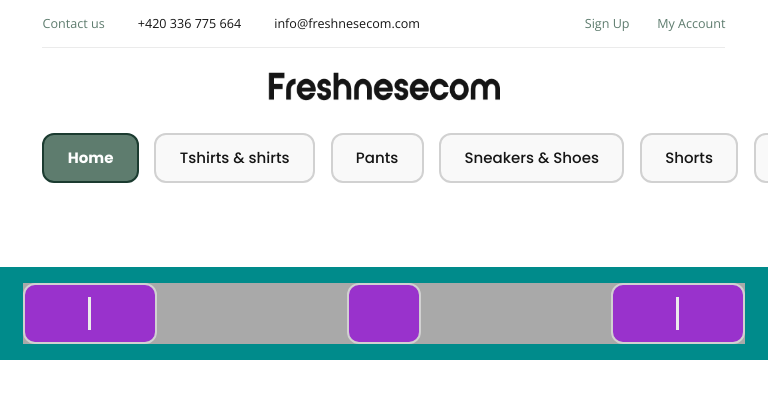
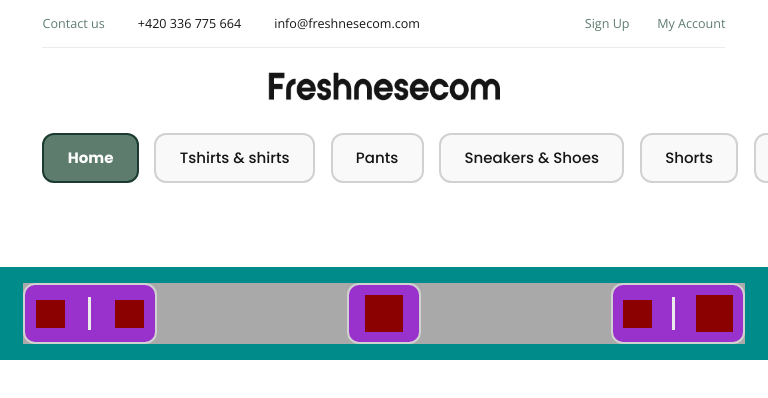
Before and after one commit to Albeiromr/Ecommerce-clean-template, a React (Create React App) app: page / in a window 768 px wide. Shown: the top 398 px of the page. Built offline with nearby package versions, Linux system fonts and the light colour scheme.

Commit message:
Add containers for the fixed menu icons

```diff
--- a/src/components/Fixed menu/0px-599px.scss
+++ b/src/components/Fixed menu/0px-599px.scss
@@ -30,7 +30,7 @@
       border: 2px $c1-D solid;
       display: flex;
       align-items: center;
-      justify-content: center;
+      justify-content: space-around;
     }
 
     &__middle-block {
@@ -39,6 +39,9 @@
       background: darkorchid;
       border-radius: clamp(9.275px, 2.898vw, 40px);
       border: 2px $c1-D solid;
+      display: flex;
+      align-items: center;
+      justify-content: center;
     }
 
     &__right-block {
@@ -49,7 +52,7 @@
       border: 2px $c1-D solid;
       display: flex;
       align-items: center;
-      justify-content: center;
+      justify-content: space-around;
     }
 
     &__line {
@@ -57,5 +60,23 @@
       height: 59.016%;
       background: $c1-E;
     }
+
+    &__icon-container {
+      width: 22.222%;
+      height: 49.18%;
+      background: darkred;
+    }
+
+    &__icon-container-bascket {
+      width: 28.503%;
+      height: 65.573%;
+      background: darkred;
+    }
+
+    &__icon-middle {
+      width: 54.054%;
+      height: 65.573%;
+      background: darkred;
+    }
   }
 }
--- a/src/components/Fixed menu/600px-1024px.scss
+++ b/src/components/Fixed menu/600px-1024px.scss
@@ -28,7 +28,7 @@
       border: 2px $c1-D solid;
       display: flex;
       align-items: center;
-      justify-content: center;
+      justify-content: space-around;
     }
 
     &__middle-block {
@@ -37,6 +37,9 @@
       background: darkorchid;
       border-radius: 1.562vw;
       border: 2px $c1-D solid;
+      display: flex;
+      align-items: center;
+      justify-content: center;
     }
 
     &__right-block {
@@ -47,7 +50,7 @@
       border: 2px $c1-D solid;
       display: flex;
       align-items: center;
-      justify-content: center;
+      justify-content: space-around;
     }
 
     &__line {
@@ -55,5 +58,23 @@
       height: 59.016%;
       background: $c1-E;
     }
+
+    &__icon-container {
+      width: 22.222%;
+      height: 49.180%;
+      background: darkred;
+    }
+
+    &__icon-container-bascket {
+      width: 28.503%;
+      height: 65.573%;
+      background: darkred;
+    }
+
+    &__icon-middle {
+      width: 54.054%;
+      height: 65.573%;
+      background: darkred;
+    }
   }
 }
--- a/src/components/Fixed menu/FixedMenu.tsx
+++ b/src/components/Fixed menu/FixedMenu.tsx
@@ -13,15 +13,25 @@ const FixedMenu = () => {
 
                 <div className='fixed-menu__left-block'>
 
+                    <div className='fixed-menu__icon-container'></div>
+
                     <div className='fixed-menu__line'></div>
+
+                    <div className='fixed-menu__icon-container'></div>
 
                 </div>
                 <div className='fixed-menu__middle-block'>
 
+                    <div className='fixed-menu__icon-middle'></div>
+
                 </div>
                 <div className='fixed-menu__right-block'>
 
+                    <div className='fixed-menu__icon-container'></div>
+
                     <div className='fixed-menu__line'></div>
+
+                    <div className='fixed-menu__icon-container-bascket'></div>
 
                 </div>
 
```
